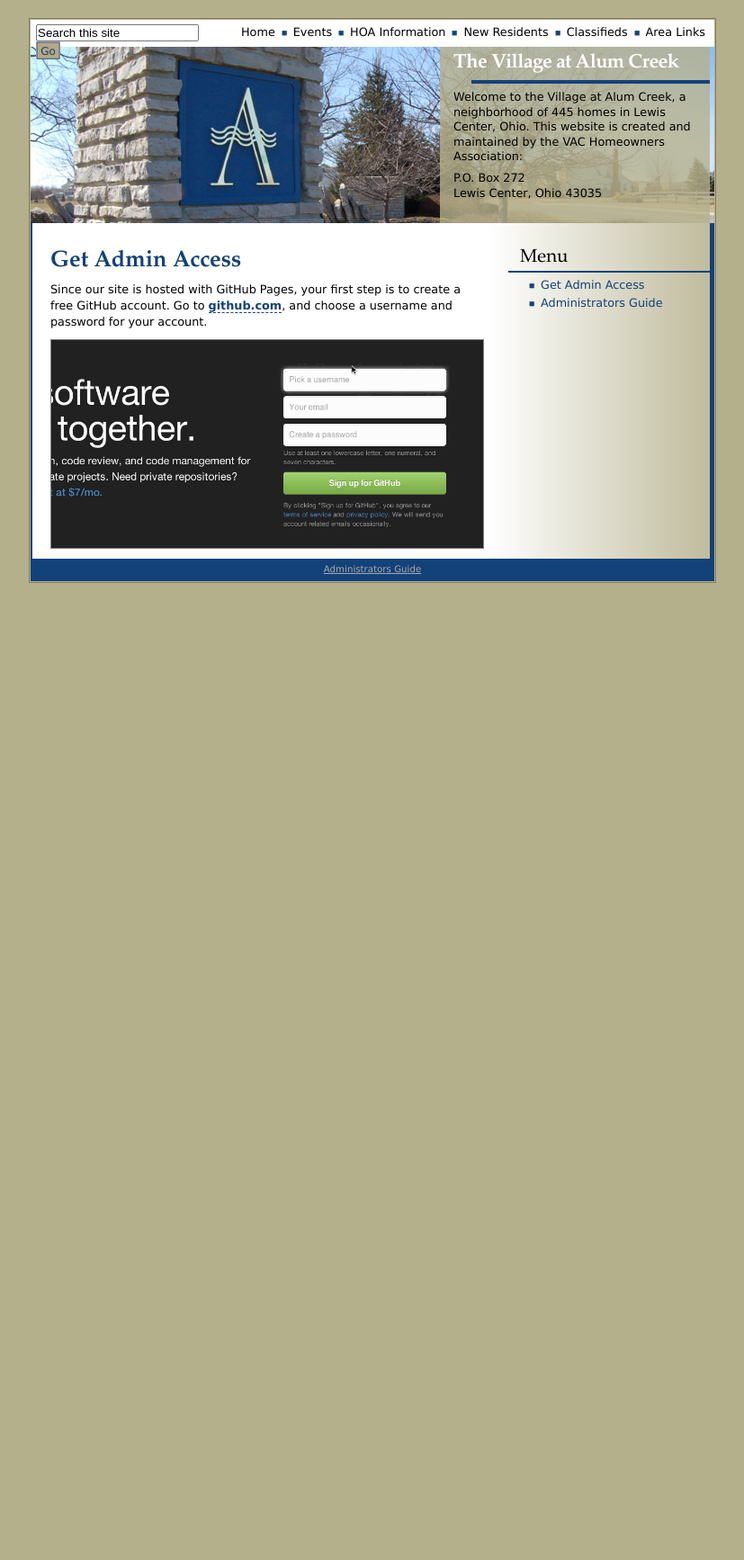
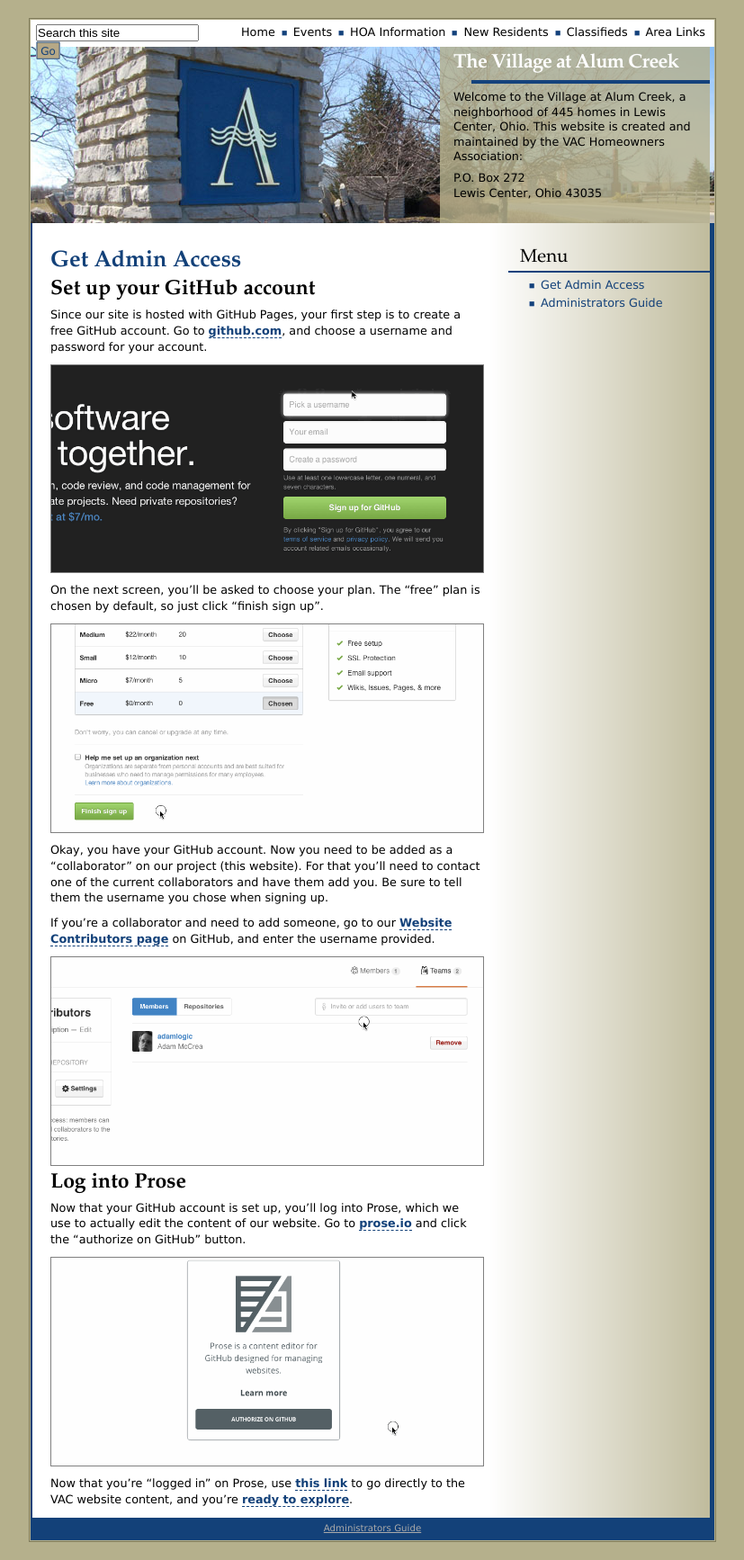
Before and after one commit to adamlogic/villageatalumcreek.org, a Jekyll site: the page built from pages/administrators-guide/2014-07-19-get-admin-access.md, in a window 1280 px wide. Shown: the whole page at 90% size, without its empty margins (226-1053 px from the left). Built offline with Jekyll 4.4.1, drawn with Linux system fonts in a browser that asks for light colours; comment, search, counter and statistics services are not loaded; before the commit the page ends 900 px from its top, so only the background shows below that.

Commit message:
Updated 2014-07-19-get-admin-access.md

```diff
--- a/pages/administrators-guide/2014-07-19-get-admin-access.md
+++ b/pages/administrators-guide/2014-07-19-get-admin-access.md
@@ -4,6 +4,26 @@
 title: Get Admin Access
 ---
 
+## Set up your GitHub account
+
 Since our site is hosted with GitHub Pages, your first step is to create a free GitHub account. Go to [github.com](http://github.com), and choose a username and password for your account.
 
 ![create-github-account.gif](/uploads/create-github-account.gif)
+
+On the next screen, you'll be asked to choose your plan. The "free" plan is chosen by default, so just click "finish sign up".
+
+![finish-sign-up.gif](/uploads/finish-sign-up.gif)
+
+Okay, you have your GitHub account. Now you need to be added as a "collaborator" on our project (this website). For that you'll need to contact one of the current collaborators and have them add you. Be sure to tell them the username you chose when signing up.
+
+If you're a collaborator and need to add someone, go to our [Website Contributors page](https://github.com/orgs/vachoa/teams/website-contributors) on GitHub, and enter the username provided.
+
+![add-collaborator.gif](/uploads/add-collaborator.gif)
+
+## Log into Prose
+
+Now that your GitHub account is set up, you'll log into Prose, which we use to actually edit the content of our website. Go to [prose.io](http://prose.io/) and click the "authorize on GitHub" button.
+
+![authorize-on-github.gif](/uploads/authorize-on-github.gif)
+
+Now that you're "logged in" on Prose, use [this link](http://prose.io/#vachoa/villageatalumcreek.org) to go directly to the VAC website content, and you're [ready to explore]().
```
